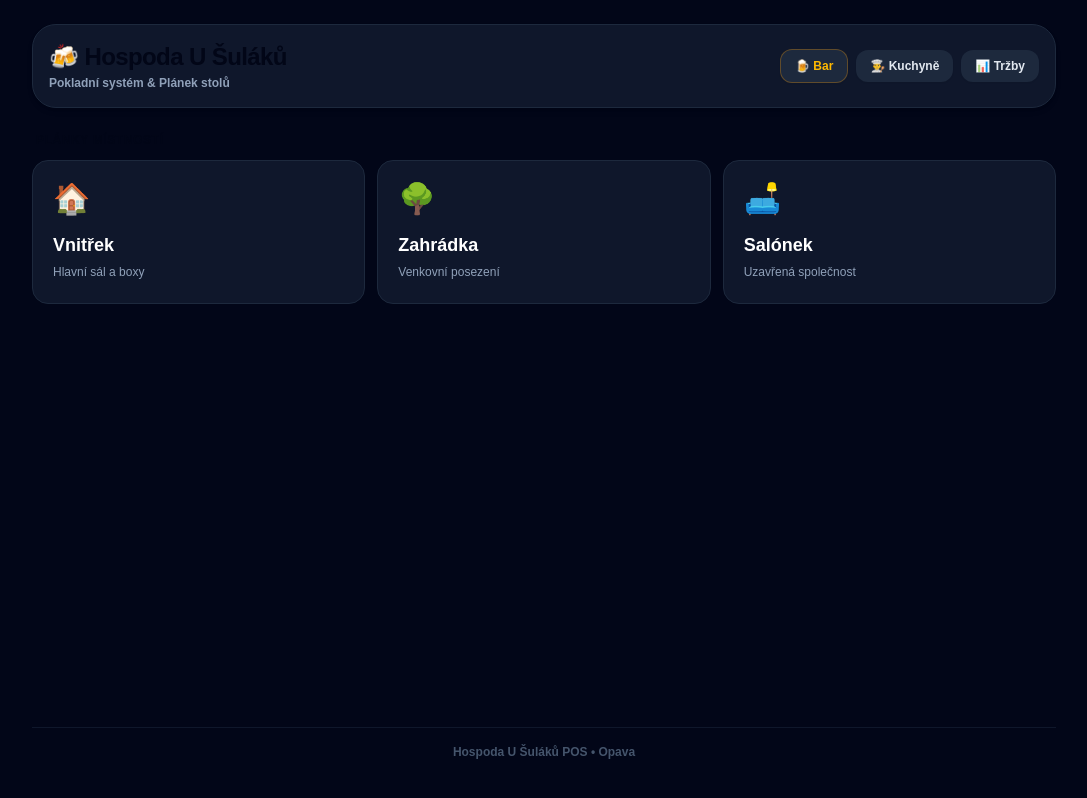
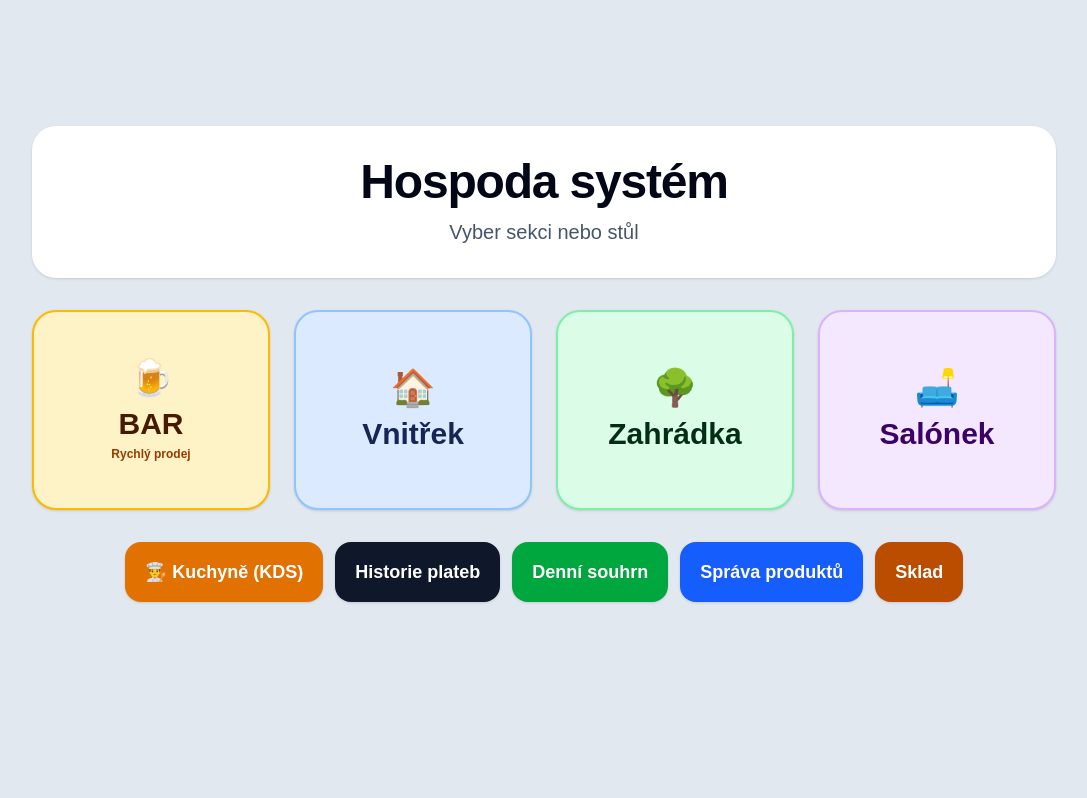
Before and after one commit to jurysulak/hospoda-system, a Next.js app: page / in a window 1280 px wide. Shown: the whole page, without its empty margins (96-1183 px from the left). Built offline with nearby package versions, Linux system fonts and the light colour scheme; no server answers; the database is empty.

Commit message:
Restore original dashboard layout with all modules and add dedicated Bar tile

```diff
--- a/app/page.tsx
+++ b/app/page.tsx
@@ -1,140 +1,87 @@
-"use client";
-
-import { useEffect, useState } from "react";
-import Link from "next/link";
-
-interface Table {
-  id: number;
-  name: string;
-  section: string;
-  orders: {
-    id: number;
-    items: {
-      id: number;
-      quantity: number;
-      unitPrice: number;
-    }[];
-  }[];
-}
-
-export default function HomePage() {
-  const [tables, setTables] = useState<Table[]>([]);
-
-  useEffect(() => {
-    const loadTables = async () => {
-      try {
-        const res = await fetch("/api/tables", { cache: "no-store" });
-        if (res.ok) {
-          const data: Table[] = await res.json();
-          setTables(data);
-        }
-      } catch (e) {
-        console.error("Chyba při načítání stolů:", e);
-      }
-    };
-
-    loadTables();
-  }, []);
-
-  // Vyhledání stolu Bar (případně fallback na ID 1)
-  const barTable = tables.find((t) => t.name.trim().toLowerCase() === "bar");
-  const barUrl = barTable ? `/tables/${barTable.id}` : "/tables/1";
-
-  // Zjištění, zda má bar otevřený účet s položkami
-  const barItemsCount =
-    barTable?.orders?.[0]?.items?.reduce((sum, item) => sum + item.quantity, 0) || 0;
-
+export default function Home() {
   return (
-    <main className="min-h-screen bg-slate-950 text-white p-4 sm:p-6 flex flex-col justify-between select-none">
-      <div className="max-w-5xl mx-auto w-full space-y-6">
-
-        {/* Horní hlavička */}
-        <header className="flex flex-wrap items-center justify-between gap-4 bg-slate-900 border border-slate-800 p-4 rounded-3xl shadow-md">
-          <div>
-            <h1 className="text-xl sm:text-2xl font-black tracking-tight text-white">
-              🍻 Hospoda U Šuláků
-            </h1>
-            <p className="text-xs text-slate-400 font-semibold mt-0.5">
-              Pokladní systém & Plánek stolů
-            </p>
+    <main className="min-h-screen bg-slate-200 p-4 md:p-6 select-none">
+      <div className="mx-auto flex min-h-[85vh] max-w-5xl flex-col justify-center space-y-8">
+        {/* Hlavička */}
+        <div className="rounded-3xl bg-white p-8 text-center shadow-sm">
+          <h1 className="text-5xl font-bold tracking-tight">Hospoda systém</h1>
+          <p className="mt-3 text-xl text-slate-600">Vyber sekci nebo stůl</p>
         </div>
 
-          <div className="flex items-center gap-2">
-            {/* Tlačítko BAR na kraji v liště */}
-            <Link
-              href={barUrl}
-              className={`px-3.5 py-2 rounded-xl font-black text-xs transition cursor-pointer flex items-center gap-1.5 shadow-xs ${
-                barItemsCount > 0
-                  ? "bg-amber-500 hover:bg-amber-400 text-slate-950"
-                  : "bg-slate-800 hover:bg-slate-700 text-amber-400 border border-amber-500/30"
-              }`}
-              title="Přejít na stůl Bar"
+        {/* Hlavní sekce místností + samostatný BAR */}
+        <div className="grid gap-6 sm:grid-cols-2 lg:grid-cols-4">
+          <a
+            href="/tables/1"
+            className="flex min-h-[200px] flex-col items-center justify-center rounded-3xl border-2 border-amber-400 bg-amber-100 p-6 text-center shadow-sm transition active:scale-[0.99] hover:bg-amber-200/70"
           >
-              🍺 Bar {barItemsCount > 0 && `(${barItemsCount})`}
-            </Link>
+            <span className="text-4xl mb-2">🍺</span>
+            <span className="text-3xl font-bold text-amber-950">BAR</span>
+            <span className="text-xs font-semibold text-amber-800 mt-1">Rychlý prodej</span>
+          </a>
 
-            <Link
+          <a
+            href="/section/vnitrek"
+            className="flex min-h-[200px] flex-col items-center justify-center rounded-3xl border-2 border-blue-300 bg-blue-100 p-6 text-center shadow-sm transition active:scale-[0.99] hover:bg-blue-200/70"
+          >
+            <span className="text-4xl mb-2">🏠</span>
+            <span className="text-3xl font-bold text-blue-950">Vnitřek</span>
+          </a>
+
+          <a
+            href="/section/zahradka"
+            className="flex min-h-[200px] flex-col items-center justify-center rounded-3xl border-2 border-green-300 bg-green-100 p-6 text-center shadow-sm transition active:scale-[0.99] hover:bg-green-200/70"
+          >
+            <span className="text-4xl mb-2">🌳</span>
+            <span className="text-3xl font-bold text-green-950">Zahrádka</span>
+          </a>
+
+          <a
+            href="/section/salonek"
+            className="flex min-h-[200px] flex-col items-center justify-center rounded-3xl border-2 border-purple-300 bg-purple-100 p-6 text-center shadow-sm transition active:scale-[0.99] hover:bg-purple-200/70"
+          >
+            <span className="text-4xl mb-2">🛋️</span>
+            <span className="text-3xl font-bold text-purple-950">Salónek</span>
+          </a>
+        </div>
+
+        {/* Spodní panel rychlých odkazů */}
+        <div className="flex flex-wrap justify-center gap-3">
+          <a
             href="/kitchen"
-              className="px-3.5 py-2 rounded-xl bg-slate-800 hover:bg-slate-700 text-slate-200 font-black text-xs transition cursor-pointer shadow-xs flex items-center gap-1.5"
+            className="rounded-2xl bg-amber-600 hover:bg-amber-700 px-5 py-4 text-lg font-semibold text-white shadow-sm transition active:scale-95"
           >
-              👨‍🍳 Kuchyně
-            </Link>
+            👨‍🍳 Kuchyně (KDS)
+          </a>
 
-            <Link
+          <a
+            href="/payments"
+            className="rounded-2xl bg-slate-900 hover:bg-slate-800 px-5 py-4 text-lg font-semibold text-white shadow-sm transition active:scale-95"
+          >
+            Historie plateb
+          </a>
+
+          <a
             href="/summary"
-              className="px-3.5 py-2 rounded-xl bg-slate-800 hover:bg-slate-700 text-slate-200 font-black text-xs transition cursor-pointer shadow-xs flex items-center gap-1.5"
+            className="rounded-2xl bg-green-600 hover:bg-green-700 px-5 py-4 text-lg font-semibold text-white shadow-sm transition active:scale-95"
           >
-              📊 Tržby
-            </Link>
-          </div>
-        </header>
+            Denní souhrn
+          </a>
 
-        {/* Původní čisté rozdělení na místnosti */}
-        <div>
-          <h2 className="text-xs font-black text-slate-400 uppercase tracking-wider mb-3 px-1">
-            Plánky místností
-          </h2>
-          <div className="grid grid-cols-1 sm:grid-cols-3 gap-3">
-            <Link
-              href="/section/vnitrek"
-              className="p-5 rounded-2xl bg-slate-900 border border-slate-800 hover:border-slate-700 hover:bg-slate-850 transition cursor-pointer flex flex-col justify-between h-36 active:scale-98"
+          <a
+            href="/products"
+            className="rounded-2xl bg-blue-600 hover:bg-blue-700 px-5 py-4 text-lg font-semibold text-white shadow-sm transition active:scale-95"
           >
-              <div className="text-3xl">🏠</div>
-              <div>
-                <span className="text-lg font-black text-white block">Vnitřek</span>
-                <span className="text-xs text-slate-400 font-medium">Hlavní sál a boxy</span>
-              </div>
-            </Link>
+            Správa produktů
+          </a>
 
-            <Link
-              href="/section/zahradka"
-              className="p-5 rounded-2xl bg-slate-900 border border-slate-800 hover:border-slate-700 hover:bg-slate-850 transition cursor-pointer flex flex-col justify-between h-36 active:scale-98"
+          <a
+            href="/stock"
+            className="rounded-2xl bg-amber-700 hover:bg-amber-800 px-5 py-4 text-lg font-semibold text-white shadow-sm transition active:scale-95"
           >
-              <div className="text-3xl">🌳</div>
-              <div>
-                <span className="text-lg font-black text-white block">Zahrádka</span>
-                <span className="text-xs text-slate-400 font-medium">Venkovní posezení</span>
-              </div>
-            </Link>
-
-            <Link
-              href="/section/salonek"
-              className="p-5 rounded-2xl bg-slate-900 border border-slate-800 hover:border-slate-700 hover:bg-slate-850 transition cursor-pointer flex flex-col justify-between h-36 active:scale-98"
-            >
-              <div className="text-3xl">🛋️</div>
-              <div>
-                <span className="text-lg font-black text-white block">Salónek</span>
-                <span className="text-xs text-slate-400 font-medium">Uzavřená společnost</span>
-              </div>
-            </Link>
+            Sklad
+          </a>
         </div>
       </div>
-
-      </div>
-
-      <footer className="max-w-5xl mx-auto w-full text-center text-xs text-slate-600 font-semibold py-4 border-t border-slate-900 mt-6">
-        Hospoda U Šuláků POS • Opava
-      </footer>
     </main>
   );
 }
```
Lines whose indentation alone changed are shown as unchanged.
